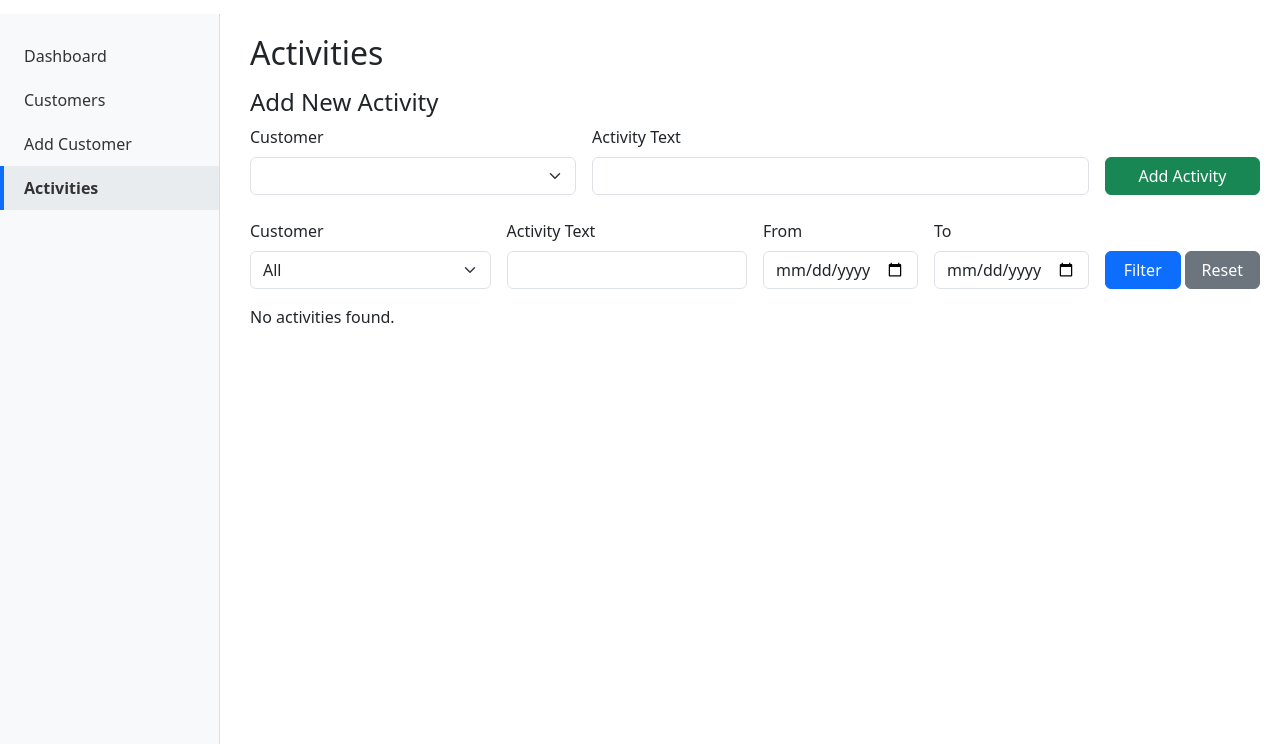
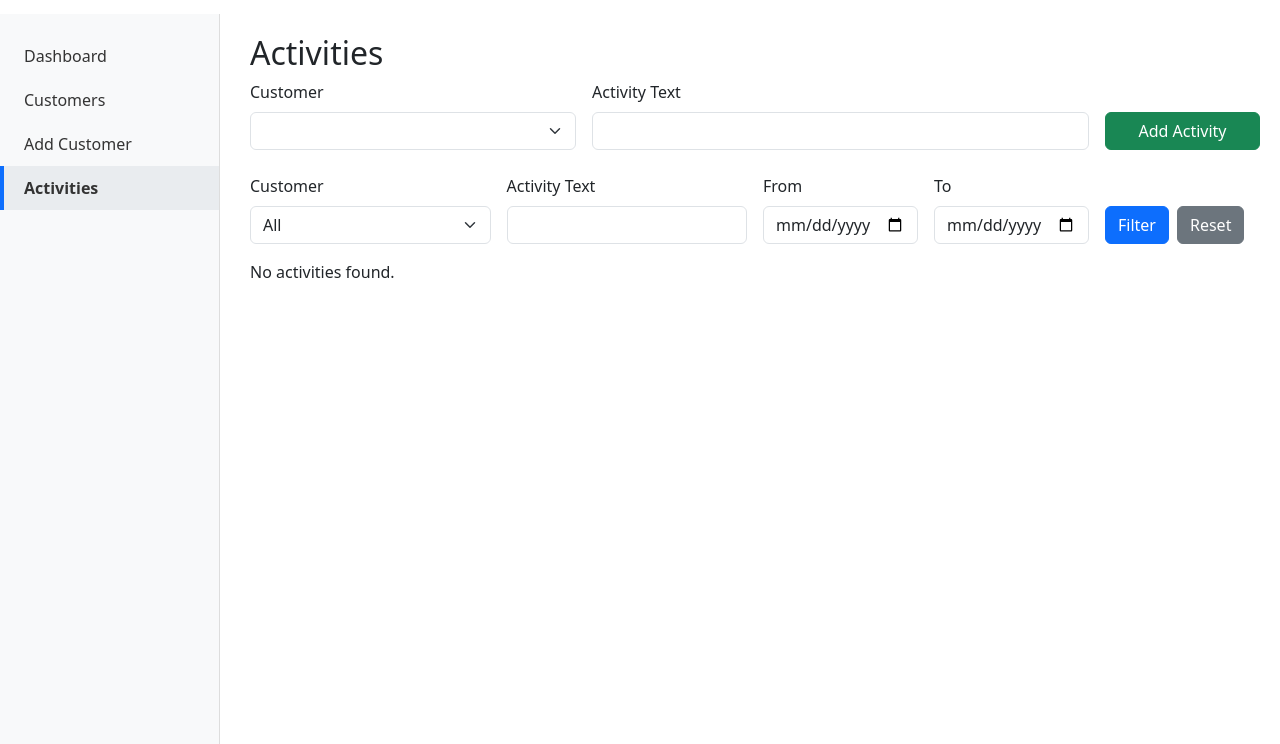
Before and after one commit to RobertMochnacky/kartoteka, a Flask app: page /activities in a window 1280 px wide. Shown: the part 56-800 px from the top of the page. Run offline with Flask 3, Linux system fonts and the light colour scheme; the visitor is signed in with stand-in values (Sample User, id 1); data comes from the database, SQL or seed files in the repository; data that the repository does not hold is empty.

Commit message:
Update activities.html

```diff
--- a/app/templates/activities.html
+++ b/app/templates/activities.html
@@ -5,8 +5,7 @@
 <h2>Activities</h2>
 
 <!-- Add New Activity Form -->
-<h4 class="mt-3">Add New Activity</h4>
-<form method="post" action="{{ url_for('main.add_activity') }}" class="mb-4 row g-3">
+<form method="post" action="{{ url_for('main.add_activity_from_activities') }}" class="mb-4 row g-3">
     <div class="col-md-4">
         <label for="customer_id_new" class="form-label">Customer</label>
         <select name="customer_id" id="customer_id_new" class="form-select" required>
@@ -50,8 +49,8 @@
         <input type="date" name="end_date" id="end_date" class="form-control" value="{{ filter_end_date or '' }}">
     </div>
     <div class="col-md-2 d-flex align-items-end">
-        <button type="submit" class="btn btn-primary w-50">Filter</button>
-        <a href="{{ url_for('main.activities') }}" class="btn btn-secondary w-50 ms-1">Reset</a>
+        <button type="submit" class="btn btn-primary">Filter</button>
+        <a href="{{ url_for('main.activities') }}" class="btn btn-secondary ms-2">Reset</a>
     </div>
 </form>
 
```
